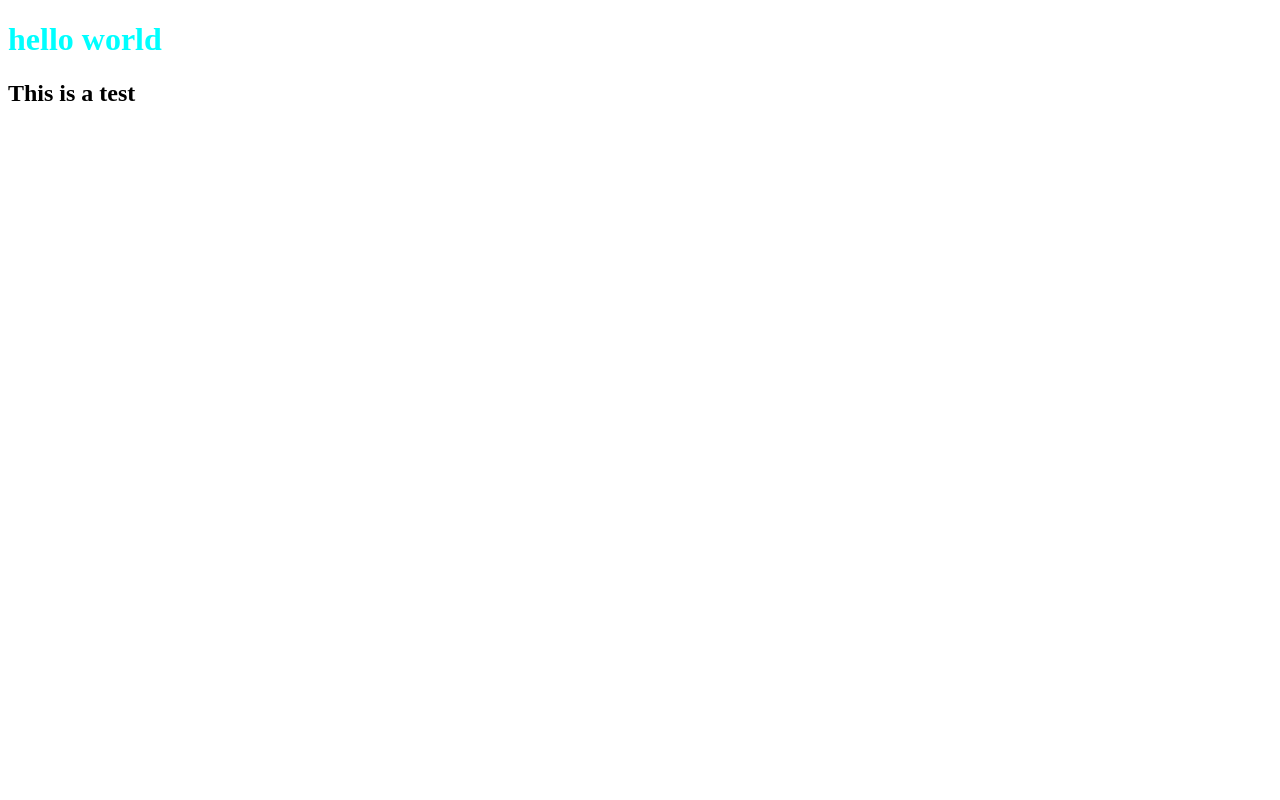
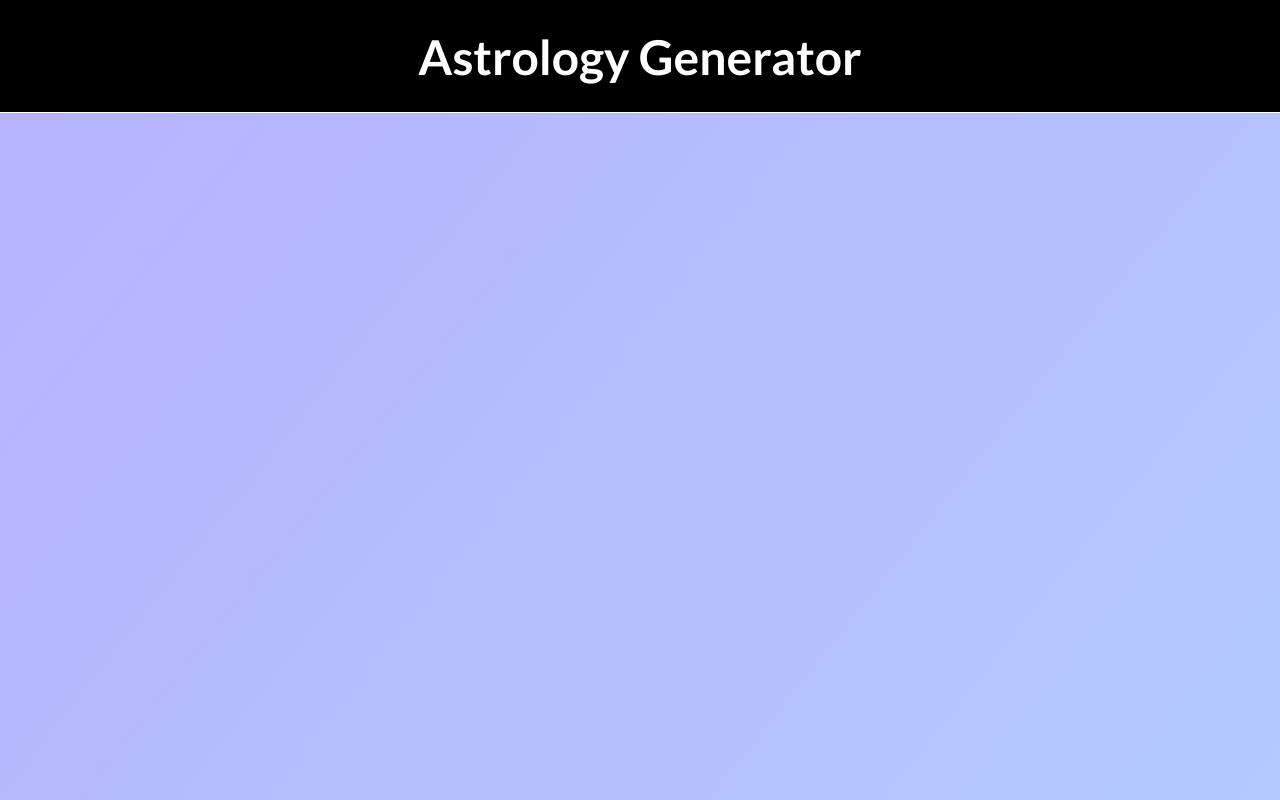
Before and after one commit to foster1111/mixed-messages, a plain HTML site: page index.html in a window 1280 px wide. Shown: the top 800 px of the page. Drawn offline with Linux system fonts and the light colour scheme; a web font is replaced by a local one.

Commit message:
first upload

```diff
--- a/index.html
+++ b/index.html
@@ -5,11 +5,17 @@
     <meta http-equiv="X-UA-Compatible" content="IE=edge" />
     <meta name="viewport" content="width=device-width, initial-scale=1.0" />
     <link rel="stylesheet" href="styles.css" />
+    <link rel="preconnect" href="https://fonts.googleapis.com" />
+    <link rel="preconnect" href="https://fonts.gstatic.com" crossorigin />
+    <link
+      href="https://fonts.googleapis.com/css2?family=Lato:ital,wght@0,100;0,300;0,400;0,700;0,900;1,100;1,300;1,400;1,700&family=Nunito+Sans:ital,wght@0,200;0,300;0,400;0,600;0,700;0,800;0,900;1,200;1,300;1,400;1,600;1,700;1,800;1,900&family=Poppins:ital,wght@0,100;0,200;0,300;0,400;0,500;0,600;0,700;0,800;0,900;1,100;1,200;1,300;1,400;1,500;1,600;1,700;1,800;1,900&family=Sarpanch&family=Source+Code+Pro:ital,wght@0,200;0,300;0,400;0,500;0,600;0,700;0,800;0,900;1,200;1,300;1,400;1,500;1,600;1,700;1,800;1,900&family=Space+Mono&display=swap"
+      rel="stylesheet"
+    />
     <title>Document</title>
   </head>
   <body>
-    <h1>hello world</h1>
-    <h2>This is a test</h2>
+    <nav><h1>astrology Generator</h1></nav>
+
     <script src="Script.js"></script>
   </body>
 </html>
--- a/styles.css
+++ b/styles.css
@@ -1,3 +1,30 @@
-h1 {
-  color: aqua;
+* {
+  margin: 0;
+  padding: 0;
+  font-family: "Lato", sans-serif;
+  font-size: 16px;
 }
+body {
+  height: 200vh;
+  width: auto;
+  background-image: linear-gradient(
+    to top left,
+    rgba(0, 102, 255, 0.3),
+    rgba(17, 0, 255, 0.3)
+  );
+}
+nav {
+  background-color: black;
+  height: 7rem;
+  border-bottom: 1px solid white;
+}
+nav h1 {
+  text-align: center;
+  text-transform: capitalize;
+  font-size: 3rem;
+  height: 7rem;
+  display: flex;
+  justify-content: center;
+  align-items: center;
+  color: white;
+}
```
Also changed, not shown: 1 other file.
